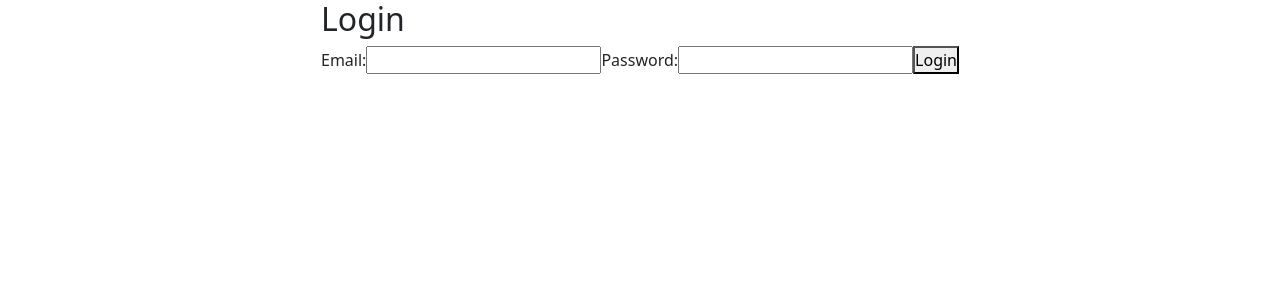
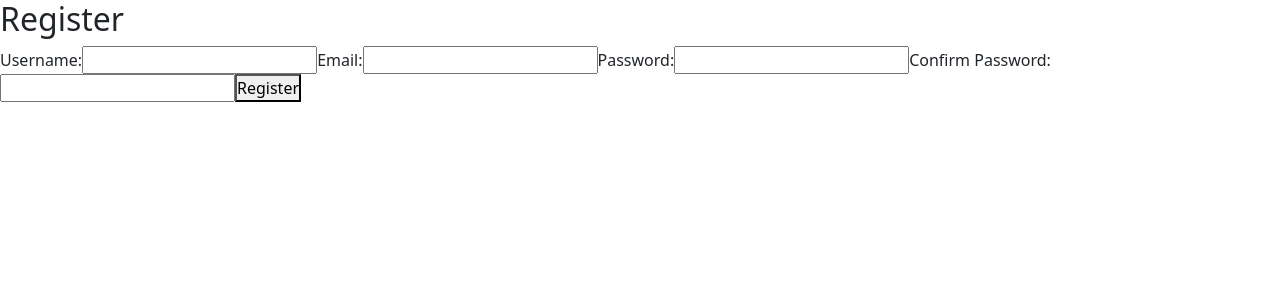
Before and after one commit to ramiroguillen/list-flow, a React (Create React App) app: page / in a window 1280 px wide. Shown: the top 300 px of the page. Built offline with nearby package versions, Linux system fonts and the light colour scheme.

Commit message:
register form with formik and yup

```diff
--- a/src/App.js
+++ b/src/App.js
@@ -5,12 +5,14 @@ import TaskList from './components/containers/TaskList/TaskList';
 import LoginForm from './components/pures/forms/LoginForm/LoginForm';
 // styles
 import './App.css';
+import RegisterForm from './components/pures/forms/RegisterForm/RegisterForm';
 
 function App() {
   return (
     <>
       {/* <TaskList /> */}
-      <LoginForm />
+      {/* <LoginForm /> */}
+      <RegisterForm />
     </>
   );
 }
--- a/src/components/pures/forms/LoginForm/LoginForm.jsx
+++ b/src/components/pures/forms/LoginForm/LoginForm.jsx
@@ -1,7 +1,9 @@
 // libraries
 import React from 'react';
-import { Formik, Field, Form, ErrorMessage } from 'formik';
+import { Formik, Form, Field, ErrorMessage } from 'formik';
 import * as Yup from 'yup';
+
+const LoginForm = () => {
 
     // validation schema
     const loginSchema = Yup.object().shape(
@@ -11,11 +13,8 @@ const loginSchema = Yup.object().shape(
                 .required('Email is required'),
             password: Yup.string()
                 .required('Password is required')
-            .min(8, 'Password must have at least 8 characters')
         }
     )
-
-const LoginForm = () => {
 
     // initial values for credentials
     const initialCredentials = {
@@ -47,7 +46,7 @@ const LoginForm = () => {
                         }
                         <label htmlFor='password'>Password: </label>
                         <Field id='password' name='password' type='password' />
-                        {   // will show current errors on the field
+                        {
                             errors.password && touched.password &&
                             <ErrorMessage name='password' component='div' />
                         }
--- a/src/components/pures/forms/RegisterForm/RegisterForm.jsx
+++ b/src/components/pures/forms/RegisterForm/RegisterForm.jsx
@@ -1,23 +1,89 @@
 // libraries
-import React, { useState } from 'react';
+import React from 'react';
+import { Formik, Form, Field, ErrorMessage } from 'formik';
+import * as Yup from 'yup';
+// models
+import { ROLES } from '../../../../models/roles.enum';
 
 const RegisterForm = () => {
 
-    const initialData = [
+    // validation schema
+    const registerSchema = Yup.object().shape(
         {
-            user: '',
-            name: '',
-            email: '',
-            password: ''
+            username: Yup.string()
+                .min(6, 'Username must have at least 6 characters')
+                .max(12, 'Username must not be longer than 12 characters')
+                .required('Username is required'),
+            email: Yup.string()
+                .email('Invalid email format')
+                .required('Email is required'),
+            password: Yup.string()
+                .required('Password is required')
+                .min(8, 'Password must have at least 8 characters'),
+            confirm: Yup.string()
+                .when('password', {
+                    is: value => (value && value.length > 0 ? true : false),
+                    then: Yup.string()
+                        .oneOf([Yup.ref('password')], 'Passwords must match')
+                })
+                .required('Password must be confirmed'),
         }
-    ];
+    )
 
-    // states
-    const [data, setData] = useState(initialData);
+    // initial values for credentials
+    const initialCredentials = {
+        username: '',
+        email: '',
+        password: '',
+        confirm: '',
+        role: ROLES.USER,
+        tasks: [],
+    }
 
     return (
         <div>
-
+            <h2>Register</h2>
+            <Formik
+                initialValues={initialCredentials}
+                validationSchema={registerSchema}
+                onSubmit={
+                    async (values) => {
+                        await new Promise(res => setTimeout(res, 1000));
+                        alert(JSON.stringify(values, null, 2));
+                    }
+                }
+            >
+                {({ values, errors, touched, isSubmitting, handleChange, handleBlur, handleSubmit }) => (
+                    <Form>
+                        <label htmlFor='username'>Username: </label>
+                        <Field id='username' name='username' type='text' />
+                        {   // will show current errors on the field
+                            errors.username && touched.username &&
+                            <ErrorMessage name='username' component='div' />
+                        }
+                        <label htmlFor='email'>Email: </label>
+                        <Field id='email' name='email' type='email' />
+                        {
+                            errors.email && touched.email &&
+                            <ErrorMessage name='email' component='div' />
+                        }
+                        <label htmlFor='password'>Password: </label>
+                        <Field id='password' name='password' type='password' />
+                        {
+                            errors.password && touched.password &&
+                            <ErrorMessage name='password' component='div' />
+                        }
+                        <label htmlFor='confirm'>Confirm Password: </label>
+                        <Field id='password' name='confirm' type='password' />
+                        {
+                            errors.confirm && touched.confirm &&
+                            <ErrorMessage name='confirm' component='div' />
+                        }
+                        <button type='submit'>Register</button>
+                        {isSubmitting ? <p>Creating user...</p> : null}
+                    </Form>
+                )}
+            </Formik>
         </div>
     );
 }
--- /dev/null
+++ b/src/models/roles.enum.js
@@ -0,0 +1,4 @@
+export const ROLES = {
+    USER: 'user',
+    ADMIN: 'admin',
+};
```
Also changed, not shown: src/models/user.class.js (added, +19 -0 lines). Lines whose indentation alone changed are shown as unchanged.
